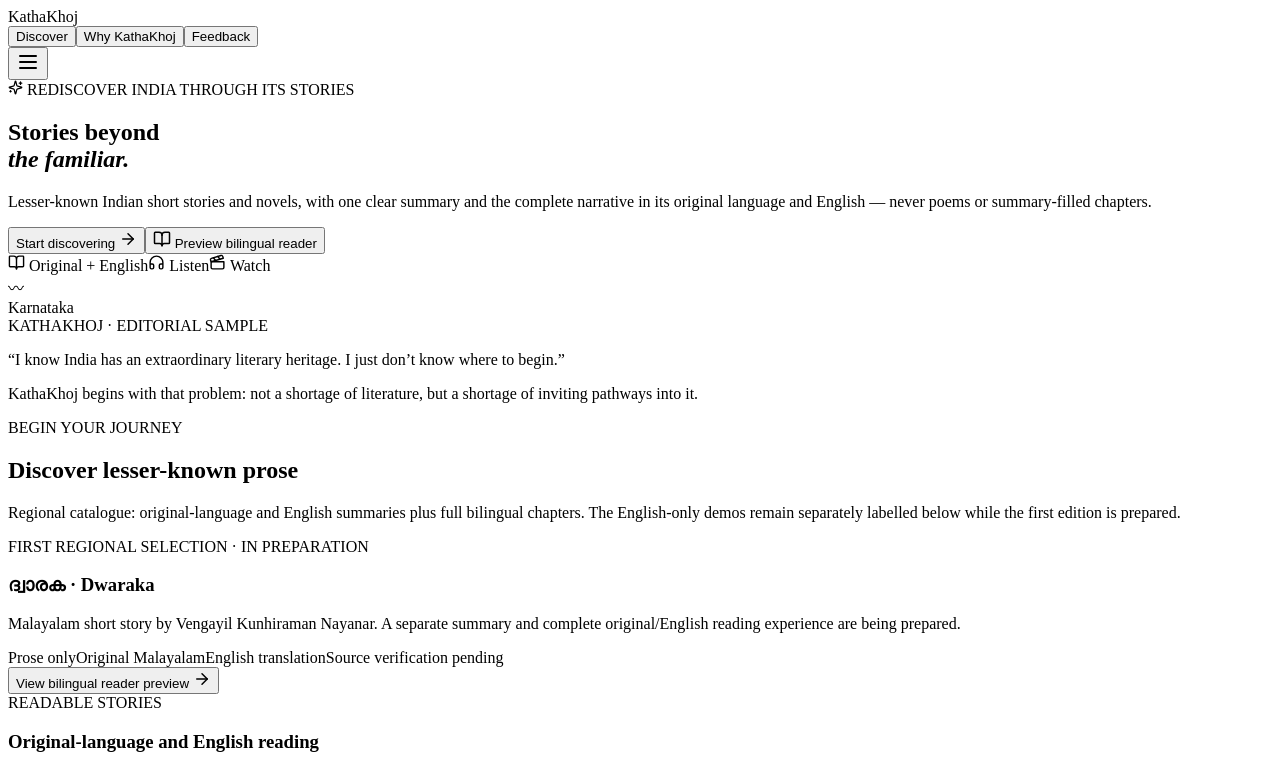
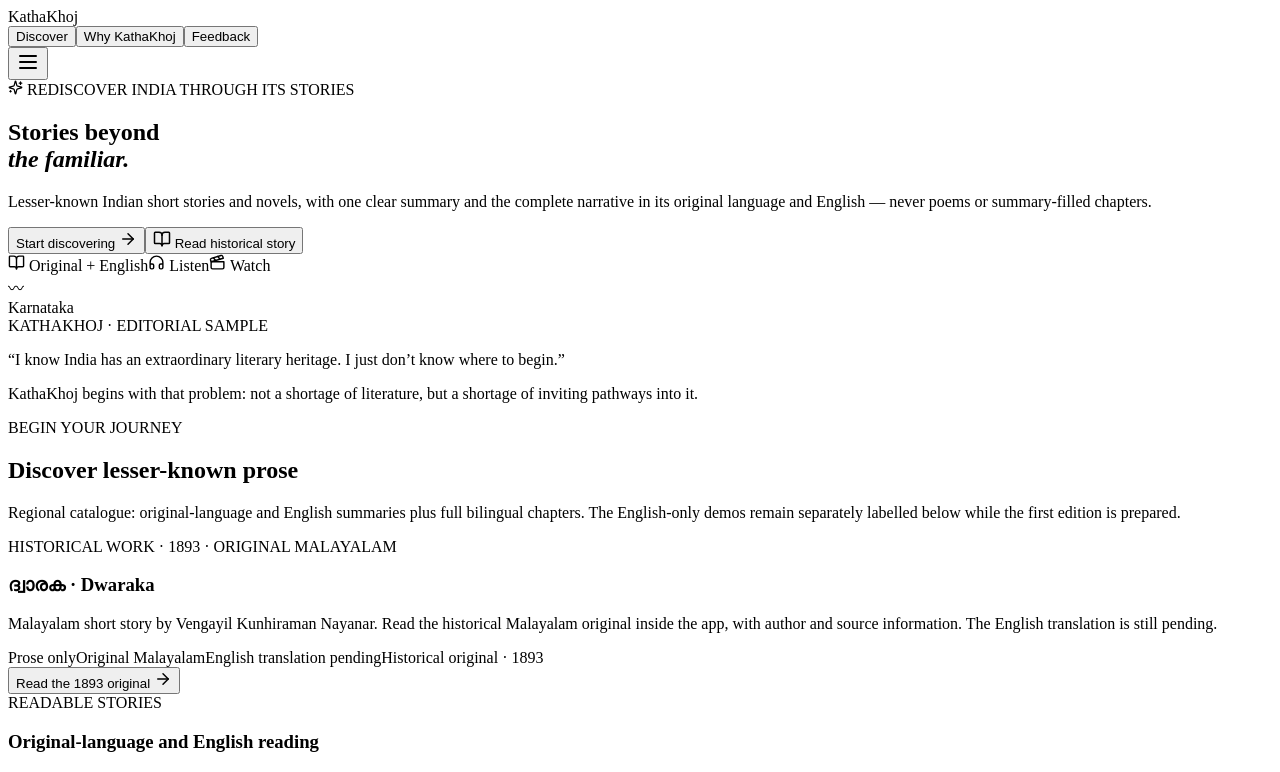
Before and after one commit to scaleblueprint/kathakhoj, a React (Vite) app: page / in a window 1280 px wide. Shown: the top 772 px of the page. Built offline with nearby package versions, Linux system fonts and the light colour scheme; the HTML template or start-up script is replaced by a standard one.

Commit message:
Make historical Dwaraka reader visible and fix original source lookup

```diff
--- a/src/App.jsx
+++ b/src/App.jsx
@@ -104,15 +104,15 @@ function App() {
     setHistoricalLoading(true)
     setHistoricalError('')
     try {
-      const url = 'https://ml.wikisource.org/w/api.php?action=parse&page=Dvaraka&prop=text&format=json&origin=*'
+      const url = 'https://ml.wikisource.org/w/api.php?action=parse&page=%E0%B4%A6%E0%B5%8D%E0%B4%B5%E0%B4%BE%E0%B4%B0%E0%B4%95&prop=text&format=json&origin=*'
       const response = await fetch(url)
       if (!response.ok) throw new Error('Source service unavailable')
       const payload = await response.json()
       const doc = new DOMParser().parseFromString(payload.parse.text['*'], 'text/html')
       const root = doc.querySelector('.mw-parser-output')
       if (!root) throw new Error('Source text missing')
-      const paragraphs = [...root.querySelectorAll(':scope > p')].map(p => p.textContent.trim()).filter(Boolean)
-      if (paragraphs.length < 15) throw new Error('The complete source could not be confirmed')
+      const paragraphs = [...root.querySelectorAll('p')].map(p => p.textContent.trim()).filter(Boolean)
+      if (paragraphs.length < 1) throw new Error('The complete source could not be confirmed')
       setHistoricalText(paragraphs)
     } catch (error) { setHistoricalError('Could not load the original from Malayalam Wikisource. Use the source edition link below.') }
     finally { setHistoricalLoading(false) }
@@ -250,7 +250,7 @@ function App() {
             <p>Lesser-known Indian short stories and novels, with one clear summary and the complete narrative in its original language and English — never poems or summary-filled chapters.</p>
             <div className="hero__actions">
               <button className="primary" onClick={() => document.getElementById('discover')?.scrollIntoView({behavior:'smooth'})}>Start discovering <ArrowRight size={18}/></button>
-              <button className="secondary" onClick={() => { openHistorical() }}><BookOpen size={18}/> Preview bilingual reader</button>
+              <button className="secondary" onClick={() => { openHistorical() }}><BookOpen size={18}/> Read historical story</button>
             </div>
             <div className="format-strip">
               <span><BookOpen size={17}/> Original + English</span>
@@ -275,8 +275,8 @@ function App() {
             <p>Regional catalogue: original-language and English summaries plus full bilingual chapters. The English-only demos remain separately labelled below while the first edition is prepared.</p>
           </div>
 
-          <div className="candidate-card"><div><div className="eyebrow">FIRST REGIONAL SELECTION · IN PREPARATION</div><h3>ദ്വാരക <span>· Dwaraka</span></h3><p>Malayalam short story by Vengayil Kunhiraman Nayanar. A separate summary and complete original/English reading experience are being prepared.</p><div className="candidate-tags"><span>Prose only</span><span>Original Malayalam</span><span>English translation</span><span>Source verification pending</span></div></div><button className="primary" onClick={() => { openHistorical() }}>View bilingual reader preview <ArrowRight size={18}/></button></div>
-          <div className="demo-heading"><div className="eyebrow">READABLE STORIES</div><h3>Original-language and English reading</h3><p>The Blue Door is complete in Kannada and English. The other two stories remain clearly labelled English-only demonstrations. A verified historical literary edition is still in preparation.</p></div>
+          <div className="candidate-card"><div><div className="eyebrow">HISTORICAL WORK · 1893 · ORIGINAL MALAYALAM</div><h3>ദ്വാരക <span>· Dwaraka</span></h3><p>Malayalam short story by Vengayil Kunhiraman Nayanar. Read the historical Malayalam original inside the app, with author and source information. The English translation is still pending.</p><div className="candidate-tags"><span>Prose only</span><span>Original Malayalam</span><span>English translation pending</span><span>Historical original · 1893</span></div></div><button className="primary" onClick={() => { openHistorical() }}>Read the 1893 original <ArrowRight size={18}/></button></div>
+          <div className="demo-heading"><div className="eyebrow">READABLE STORIES</div><h3>Original-language and English reading</h3><p>The Blue Door is complete in Kannada and English. The other two stories remain clearly labelled English-only demonstrations. The historical Dwaraka reader is available above in Malayalam; its English translation is pending.</p></div>
           <div className="controls">
             <div className="search"><Search size={18}/><input value={query} onChange={e => setQuery(e.target.value)} placeholder="Search stories, places or themes…" /></div>
             <div className="chips">
```
